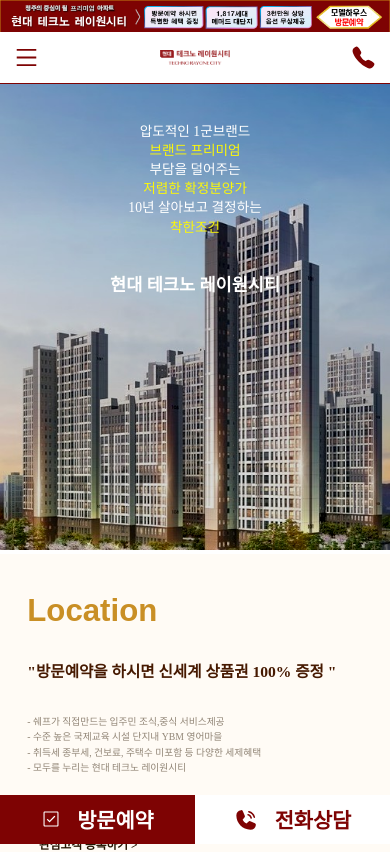
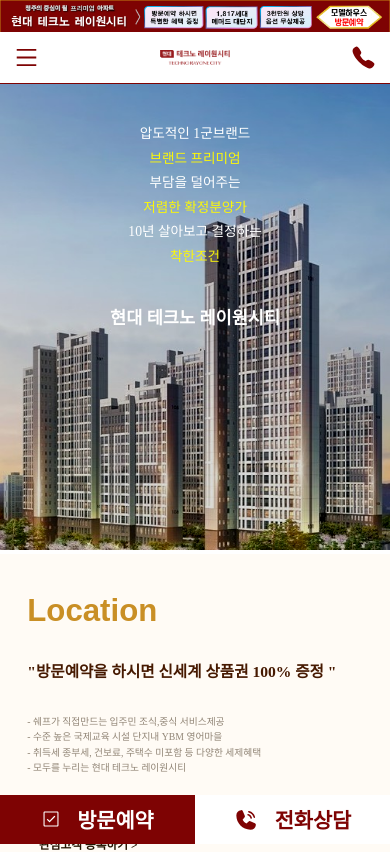
Before and after one commit to parkjihun22/Cheongju-Techno-Rae-One-City, a React (Create React App) app: page / in a window 390 px wide. Shown: the top 852 px of the page. Built offline with nearby package versions, Linux system fonts and the light colour scheme; a web font is replaced by a local one.

Commit message:
feat : 글자간격조정

```diff
--- a/src/pages/Main/Main.module.scss
+++ b/src/pages/Main/Main.module.scss
@@ -173,7 +173,7 @@
         /* 회색 */
         font-size: 3.5vw;
         /* 모바일에서 글자 크기 줄임 */
-        line-height: 1.4;
+        line-height: 1.8;
         margin-bottom: 8vw;
         /* 모바일에서 여백 조금 줄임 */
         animation: slideUp 1s ease-out forwards;
```
